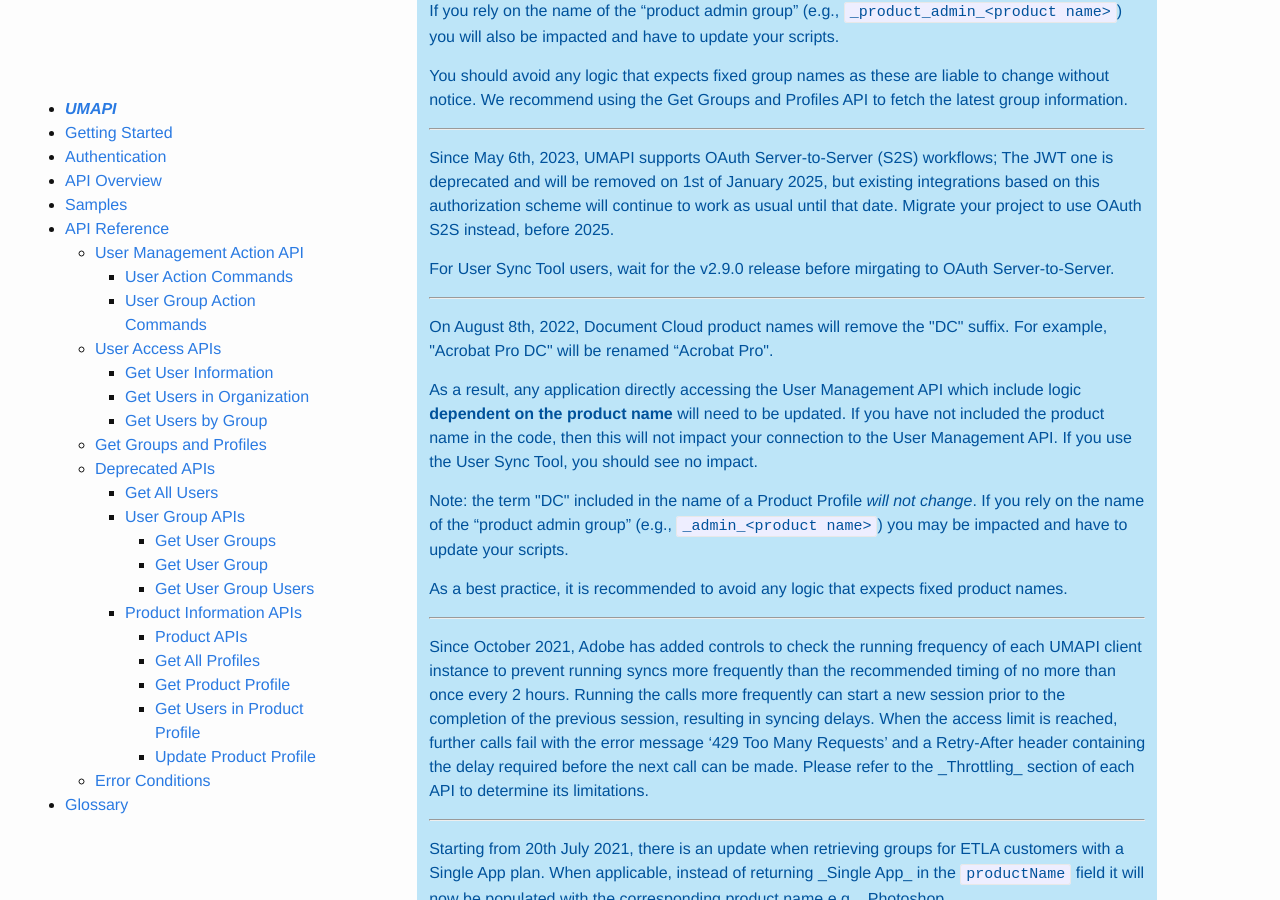
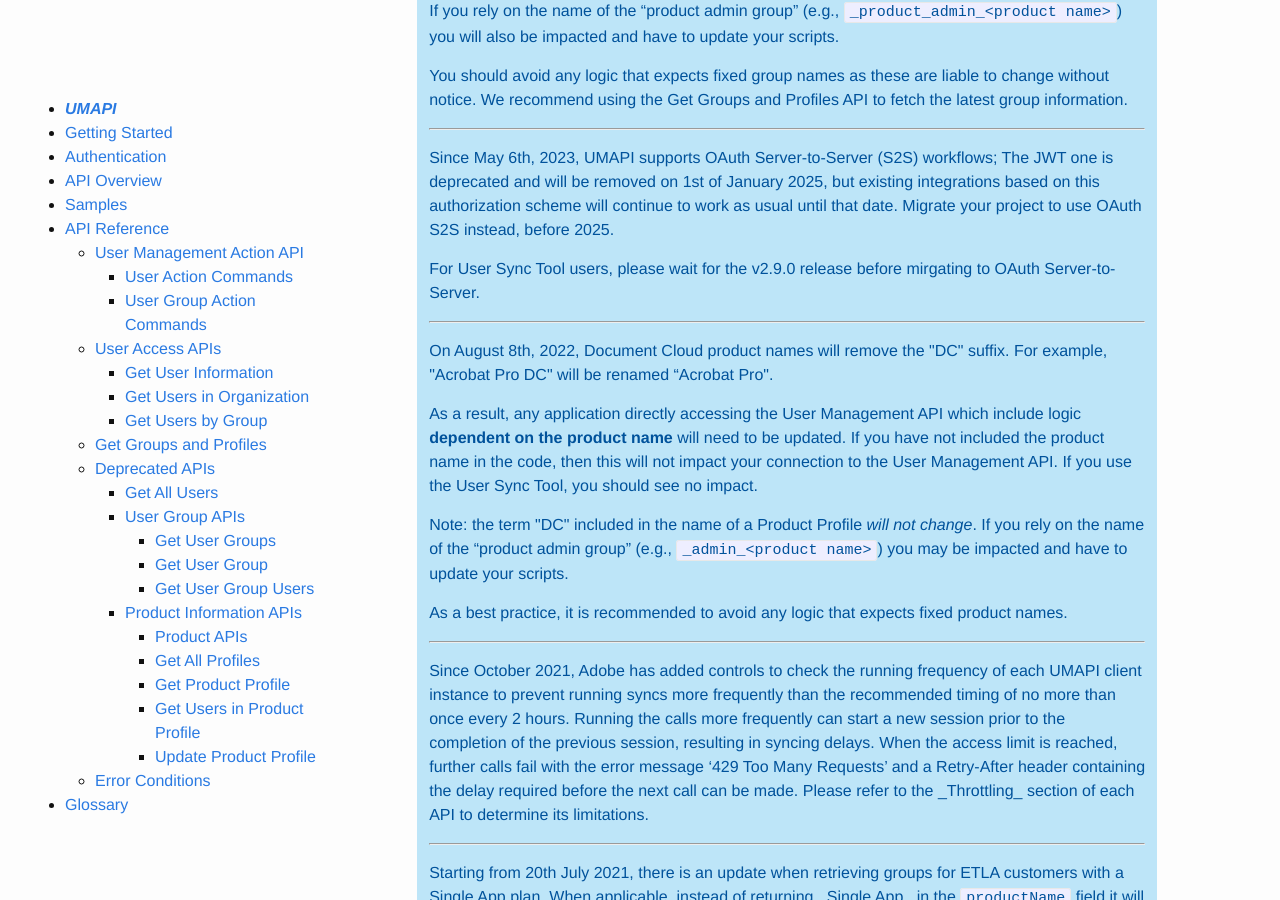
Before and after one commit to adobe-apiplatform/umapi-documentation, a Jekyll site: the page built from docs/en/index.md, in a window 1280 px wide and 900 px high, scrolled down 531 px. Built offline with Jekyll 4.4.1, drawn with Linux system fonts in a browser that asks for light colours.

Commit message:
Update index.md

```diff
--- a/docs/en/index.md
+++ b/docs/en/index.md
@@ -16,7 +16,7 @@
 <p>You should avoid any logic that expects fixed group names as these are liable to change without notice. We recommend using the Get Groups and Profiles API to fetch the latest group information.</p>
 <hr class="api-ref-rule">
 <p>Since May 6th, 2023, UMAPI supports OAuth Server-to-Server (S2S) workflows; The JWT one is deprecated and will be removed on 1st of January 2025, but existing integrations based on this authorization scheme will continue to work as usual until that date. Migrate your project to use OAuth S2S instead, before 2025.
-<p>For User Sync Tool users, wait for the v2.9.0 release before mirgating to OAuth Server-to-Server.</p>
+<p>For User Sync Tool users, please wait for the v2.9.0 release before mirgating to OAuth Server-to-Server.</p>
 <hr class="api-ref-rule">
 <p>On August 8th, 2022, Document Cloud product names will remove the "DC" suffix. For example, "Acrobat Pro DC" will be renamed “Acrobat Pro".</p>
 <p>As a result, any application directly accessing the User Management API which include logic <strong>dependent on the product name</strong> will need to be updated. If you have not included the product name in the code, then this will not impact your connection to the User Management API. If you use the User Sync Tool, you should see no impact.</p>
```
